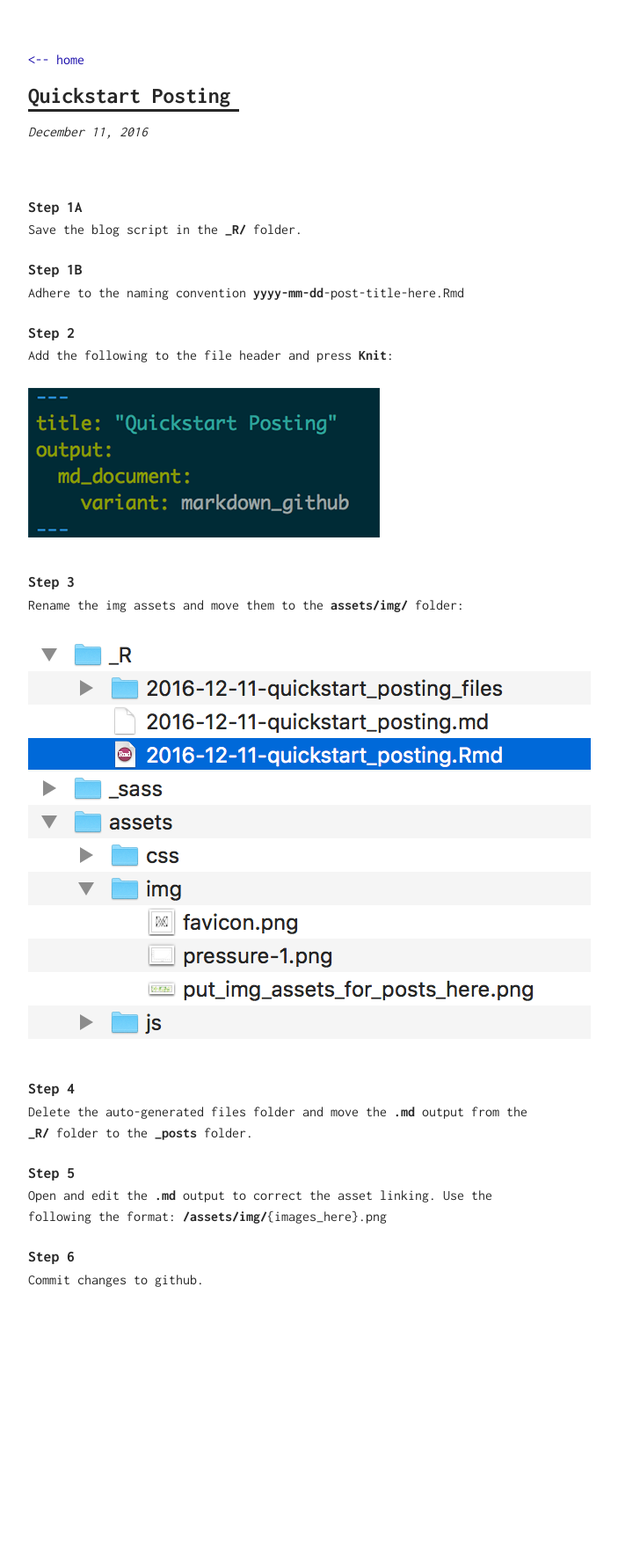
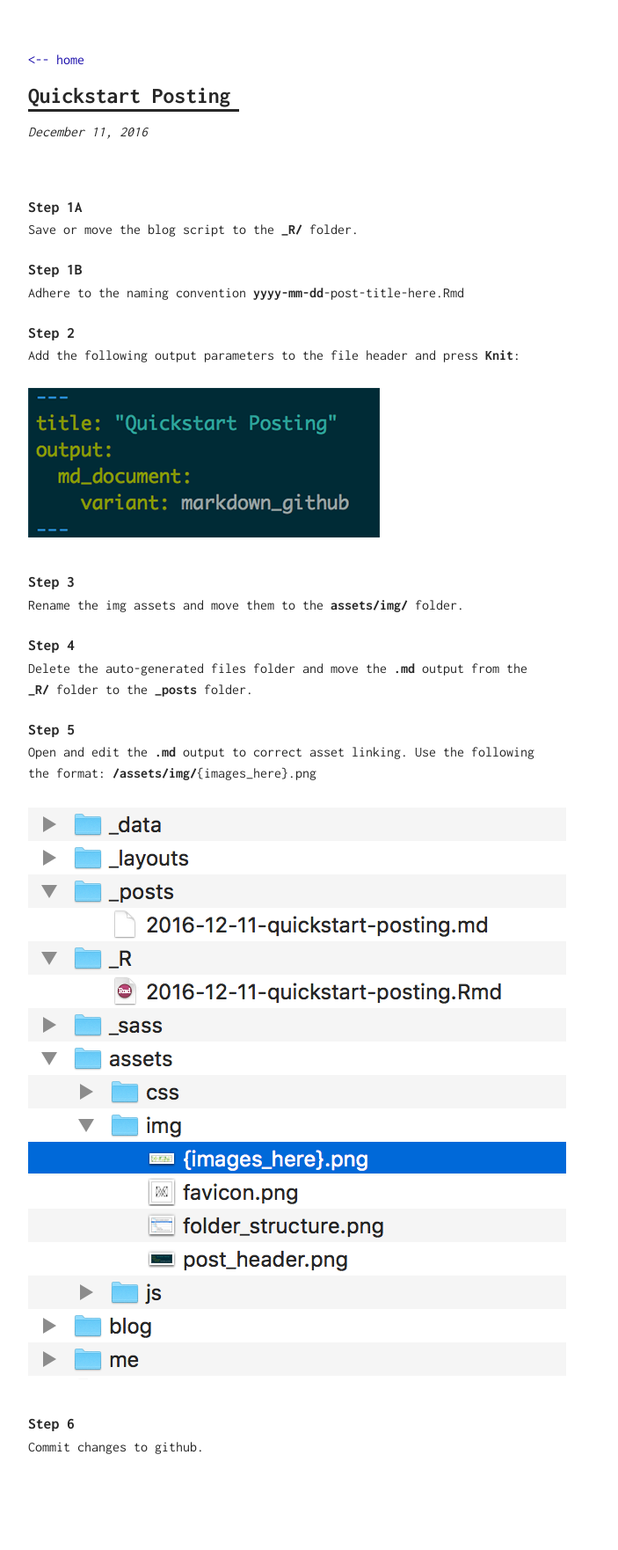
Before and after one commit to maxhumber/maxhumber.com, a Jekyll site: the page built from _posts/2016-12-11-quickstart-posting.md, in a window 1280 px wide. Shown: the whole page at 88% size, without its empty margins (308-1011 px from the left). Built offline with Jekyll 4.4.1, drawn with Linux system fonts in a browser that asks for light colours; our own code applies the rules of GitHub Pages for plain Markdown files; before the commit the page ends 1572 px from its top, so only the background shows below that.

Commit message:
Minor edits to quickstart

```diff
--- a/_posts/2016-12-11-quickstart-posting.md
+++ b/_posts/2016-12-11-quickstart-posting.md
@@ -1,7 +1,7 @@
 Step 1A
 ------
 
-Save the blog script in the **_R/** folder.
+Save or move the blog script to the **_R/** folder.
 
 Step 1B
 ------
@@ -11,16 +11,14 @@ Adhere to the naming convention **yyyy-mm-dd**-post-title-here.Rmd
 Step 2
 ------
 
-Add the following to the file header and press **Knit**:
+Add the following output parameters to the file header and press **Knit**:
 
 ![](/assets/img/post_header.png)
 
 Step 3
 ------
 
-Rename the img assets and move them to the **assets/img/** folder:
-
-![](/assets/img/folder_structure.png)
+Rename the img assets and move them to the **assets/img/** folder.
 
 Step 4
 ------
@@ -30,7 +28,9 @@ Delete the auto-generated files folder and move the **.md** output from the **_R
 Step 5
 ------
 
-Open and edit the **.md** output to correct the asset linking. Use the following the format: **/assets/img/**{images_here}.png
+Open and edit the **.md** output to correct asset linking. Use the following the format: **/assets/img/**{images_here}.png
+
+![](/assets/img/folder_structure.png)
 
 Step 6
 ------
```
Also changed, not shown: assets/img/folder_structure.png.
